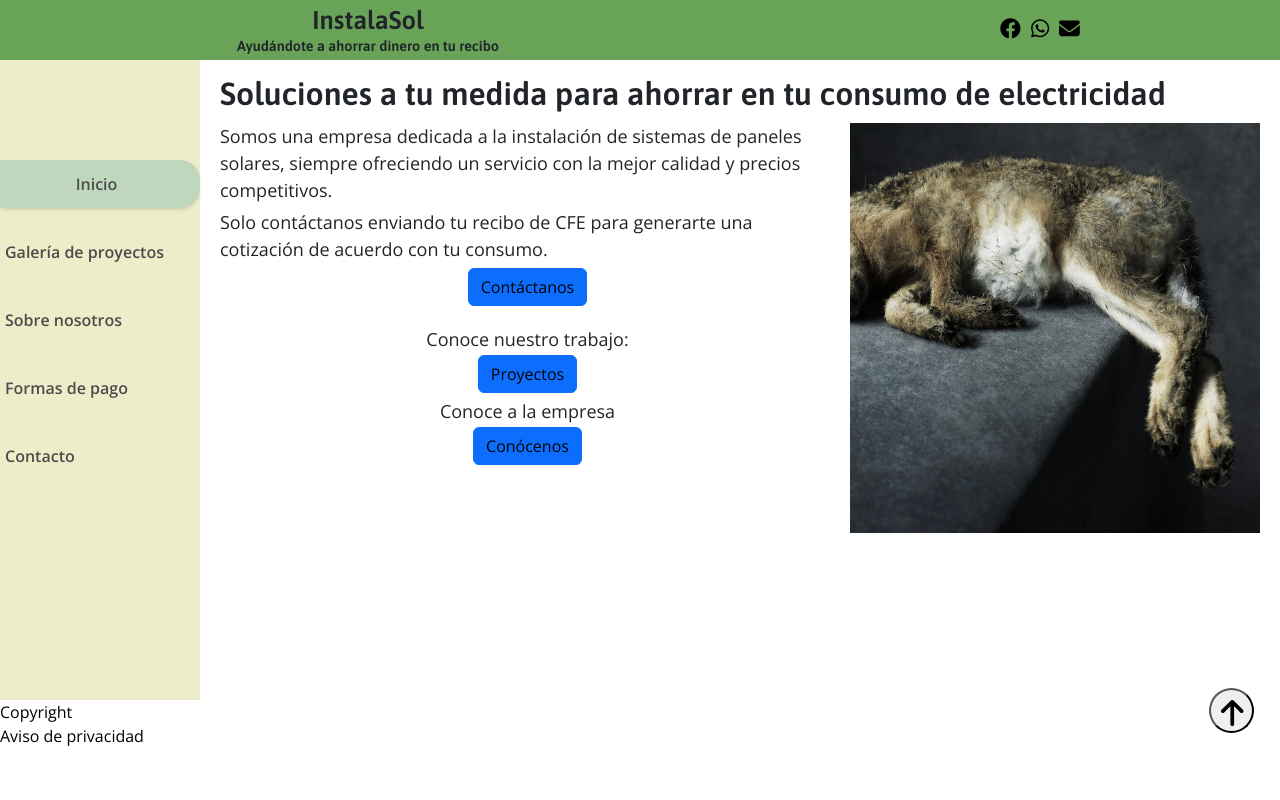
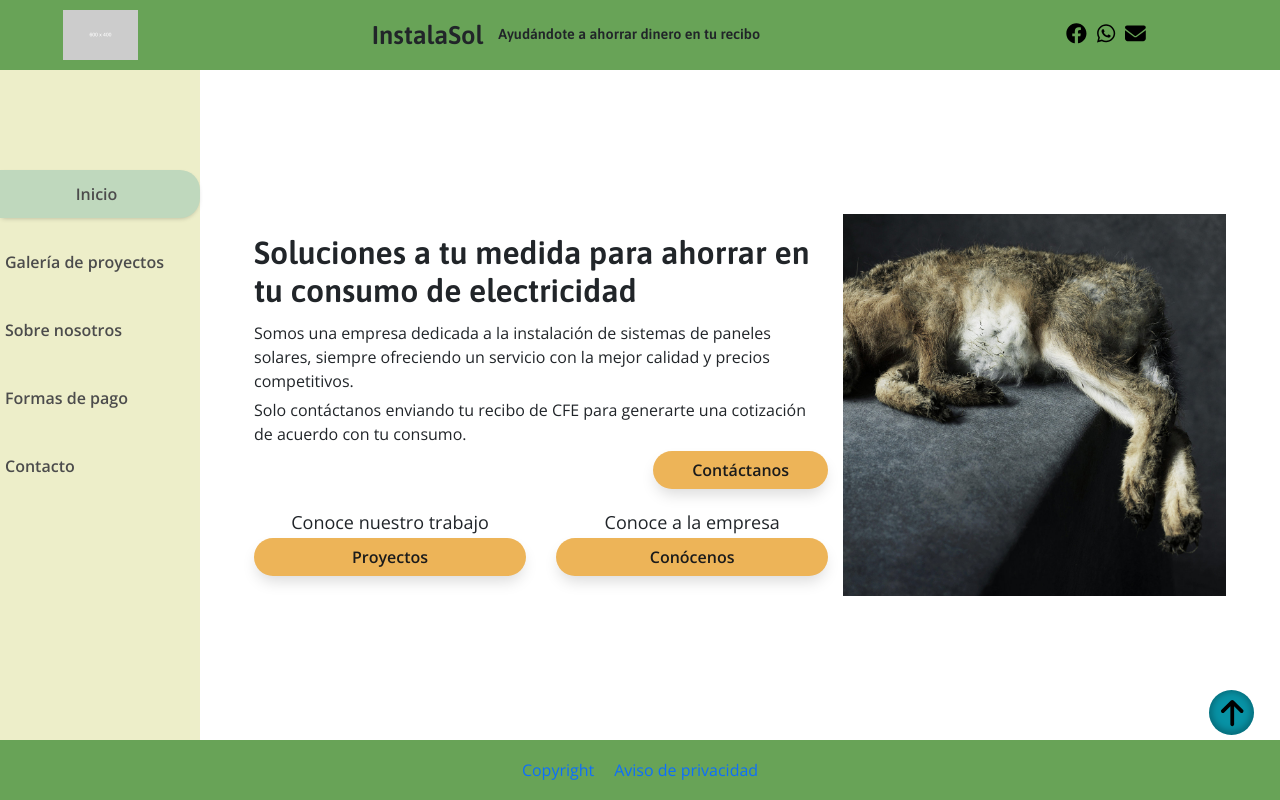
Before and after one commit to bolanos-nava/instalasol, a website: page index.html in a window 1280 px wide. Drawn offline with nearby package versions, Linux system fonts and the light colour scheme; files whose address does not match are found by name.

Commit message:
Adds styles on index for desktop

```diff
--- a/index.html
+++ b/index.html
@@ -63,6 +63,14 @@
         </button>
       </div>
 
+      <div class="header__logo-container mobile-hidden">
+        <img
+          class="header__logo"
+          src="src/assets/images/dummy_600x400.png"
+          alt="InstalaSol logo"
+        />
+      </div>
+
       <div class="header__titles">
         <h1 class="header__title header__title--main">InstalaSol</h1>
         <h3 class="header__title header__title--secondary">
@@ -112,30 +120,30 @@
       <ul class="navibar__list--header">
         <li class="navibar__list-element--header nav-item">
           <span
-            class="navibar__link navibar__link--header active-link"
+            class="navibar__link navibar__link--header active-link btn--rounded"
             aria-current="page"
             >Inicio</span
           >
         </li>
         <li class="navibar__list-element--header nav-item">
-          <a class="navibar__link navibar__link--header" href="#"
+          <a class="navibar__link navibar__link--header btn--rounded" href="#"
             ><span class="navibar__link-text--header">Galería</span></a
           >
         </li>
         <li class="navibar__list-element--header nav-item">
-          <a class="navibar__link navibar__link--header" href="#"
+          <a class="navibar__link navibar__link--header btn--rounded" href="#"
             ><span class="navibar__link-text--header"
               >Historia de la compañía</span
             >
           </a>
         </li>
         <li class="navibar__list-element--header nav-item">
-          <a class="navibar__link navibar__link--header" href="#"
+          <a class="navibar__link navibar__link--header btn--rounded" href="#"
             ><span class="navibar__link-text--header">Contacto</span></a
           >
         </li>
         <li class="navibar__list-element--header nav-item">
-          <a class="navibar__link navibar__link--header" href="#"
+          <a class="navibar__link navibar__link--header btn--rounded" href="#"
             ><span class="navibar__link-text--header"
               >Catálogo de precios</span
             ></a
@@ -172,34 +180,35 @@
           </li>
         </ul>
       </nav>
-
-      <main class="home-main" id="index-main">
+      <div class="centers-children">
+        <main class="home-main" id="indexMain">
           <h2 class="home-main__title">
             Soluciones a tu medida para ahorrar en tu consumo de electricidad
           </h2>
           <div class="home-main__column">
             <div class="home-main__text-column">
               <p>
-              Somos una empresa dedicada a la instalación de sistemas de paneles
-              solares, siempre ofreciendo un servicio con la mejor calidad y
-              precios competitivos.
+                Somos una empresa dedicada a la instalación de sistemas de
+                paneles solares, siempre ofreciendo un servicio con la mejor
+                calidad y precios competitivos.
               </p>
               <p>
                 Solo contáctanos enviando tu recibo de CFE para generarte una
                 cotización de acuerdo con tu consumo.
               </p>
               <a
-              class="home-main__link home-main__link--start btn btn-primary"
+                class="home-main__link btn btn--rounded"
+                id="contactButton"
                 role="button"
                 href="/pages/contact.html"
                 >Contáctanos</a
               >
             </div>
-          <div class="home-main__navigation-buttons">
+            <div class="home-main__shortcut-buttons">
               <div class="home-main__button-text-container">
-              <p>Conoce nuestro trabajo:</p>
+                <p>Conoce nuestro trabajo</p>
                 <a
-                class="home-main__link btn btn-primary"
+                  class="home-main__link btn btn--rounded"
                   role="button"
                   href="/pages/project-gallery.html"
                   >Proyectos</a
@@ -208,7 +217,7 @@
               <div class="home-main__button-text-container">
                 <p>Conoce a la empresa</p>
                 <a
-                class="home-main__link btn btn-primary"
+                  class="home-main__link btn btn--rounded"
                   role="button"
                   href="/pages/about-company.html"
                   >Conócenos</a
@@ -216,26 +225,29 @@
               </div>
             </div>
           </div>
-        <aside class="home-main__aside center-children">
+          <aside class="home-main__aside centers-children">
             <img
               class="home-main__side-img"
               src="src/assets/images/amenra-le-cercle.jpg"
-            alt=""
+              alt="Imagen decorativa"
             />
           </aside>
         </main>
       </div>
+    </div>
 
-    <footer>
-      <button type="button" class="go-up-button">
+    <footer class="footer">
+      <a href="#indexMain" class="go-to-top-button">
         <i class="fa-solid fa-arrow-up"></i>
-      </button>
-      <ul class="horizontal-buttons">
+      </a>
+      <ul class="footer__buttons-container">
         <li>
-          <a href="pages/copyright.html">Copyright</a>
+          <a class="footer__link" href="pages/copyright.html">Copyright</a>
         </li>
         <li>
-          <a href="pages/privacy-notice.html">Aviso de privacidad</a>
+          <a class="footer__link" href="pages/privacy-notice.html"
+            >Aviso de privacidad</a
+          >
         </li>
       </ul>
     </footer>
--- a/src/css/styles.css
+++ b/src/css/styles.css
@@ -1,4 +1,4 @@
-/* START RESETS */
+/* RESETS AND GLOBAL STYLES */
 * {
   font-family: "Open Sans", sans-serif;
   --outer-space: #36413eff;
@@ -13,7 +13,6 @@
   --asparagus: #68a357ff;
   --header-footer-height: 80px;
   --main-container-height: calc(100vb - 2 * var(--header-footer-height));
-
   margin: 0;
   padding: 0;
 }
@@ -48,20 +47,30 @@ a:link,
 a:visited,
 a:hover {
   text-decoration: none;
-  color: black;
+  transition: all 0.2s ease-in-out;
 }
 p {
   margin: 0;
   padding: 0;
 }
-/* END RESETS */
+body {
+  display: flex;
+  flex-flow: column;
+}
 
-/* STYLES FOR HEADER AND FOOTER */
-.header,
-.header > * {
+.mobile-hidden {
+  display: none;
+}
+@media (min-width: 768px) {
+  .mobile-hidden {
+    display: block;
+  }
+}
+/* END RESETS AND GLOBAL STYLES */
+
+/* STYLES FOR HEADER */
+.header {
   display: flex;
-}
-.header {
   width: 100%;
   padding: 5px 0;
   justify-content: space-around;
@@ -70,16 +79,38 @@ p {
   gap: 5%;
   position: relative;
 }
+.header__buttons-container {
+  flex: 1 0 20%;
+  display: flex;
+  justify-content: center;
+  align-items: center;
+}
+.header__logo-container {
+  flex: 0 0 200px;
+  height: 100%;
+  padding: 5px 10px;
+}
+.header__logo {
+  max-height: 50px;
+  width: 100%;
+  object-fit: contain;
+}
 .header__titles {
   flex: 1 0 40%;
+  display: flex;
   flex-flow: column;
   justify-content: center;
   align-items: center;
   gap: 2px;
 }
+@media (min-width: 768px) {
+  .header__titles {
+    flex-flow: row;
+    gap: 15px;
+  }
+}
 .header__title {
   text-align: center;
-  /* white-space: nowrap; */
 }
 .header__title--main {
   font-size: 1.6rem;
@@ -87,43 +118,20 @@ p {
 .header__title--secondary {
   font-size: 0.9rem;
 }
-.header__buttons-container {
-  flex: 1 0 20%;
-  justify-content: center;
-  align-items: center;
-}
 .header__buttons-container--social {
   gap: 10px;
 }
 .header__social-icon {
   font-size: 1.3rem;
+  color: #000000;
 }
+.header,
+.footer {
+  width: 100%;
+}
+/* END STYLES FOR HEADER */
 
-footer {
-  bottom: 0;
-}
-.go-up-button {
-  cursor: pointer;
-  border-radius: 50%;
-  position: fixed;
-  right: 0;
-  left: 98%;
-  transform: translateX(-100%);
-  top: 86vh;
-  --diameter: 45px;
-  width: var(--diameter);
-  height: var(--diameter);
-  font-size: 30px;
-}
-/* END STYLES FOR HEADER AND FOOTER */
-
-/* STYLES FOR CONTAINER OF SIDEBAR */
-.body-container {
-  display: flex;
-  min-height: var(--main-container-height);
-  position: relative;
-}
-
+/* STYLES FOR NAVIGATION BARS -- SIDEBAR AND DROPDOWN NAVBAR */
 .navibar {
   display: none;
   background-color: var(--cream);
@@ -155,6 +163,10 @@ footer {
   .navibar--header {
     display: none;
   }
+}
+.navibar__toggler,
+.navibar__toggler:focus {
+  box-shadow: 0 0 0 0.5px #0000002f;
 }
 .navibar__list {
   display: flex;
@@ -190,7 +202,6 @@ footer {
 }
 .navibar__link--header {
   padding: 5px;
-  border-radius: 20px;
   justify-content: center;
 }
 .navibar__link:hover,
@@ -217,7 +228,7 @@ footer {
   transform: translateX(10px);
 }
 .navibar__link--header:hover > .navibar__link-text--header {
-  transform: translateY(-2px);
+  transform: translateY(-1px);
 }
 .navibar__link.active-link {
   width: 100%;
@@ -225,7 +236,53 @@ footer {
   background-color: var(--tea-green);
   cursor: default;
 }
+/* END STYLING NAVBAR  */
 
+/* CONTAINER FOR SIDEBAR AND MAIN */
+.body-container {
+  flex: 1; /* so the container covers all available space and sends the footer to the bottom */
+  display: flex;
+  min-height: var(--main-container-height);
+  position: relative;
+}
+/* END STYLES FOR CONTAINER OF SIDEBAR AND MAIN */
+
+/* STYLES FOR FOOTER */
+.footer {
+  flex: 0 0 60px; /* footer can't stretch nor shrink, and it will have a fixed size of 60px */
+  background-color: var(--asparagus);
+  display: flex;
+  justify-content: center;
+  align-items: center;
+}
+.go-to-top-button,
+.go-to-top-button:visited {
+  cursor: pointer;
+  display: flex;
+  justify-content: center;
+  align-items: center;
+  background-color: var(--blue-munsell);
+  box-shadow: inset 0px -1px 6px 3.2px rgba(0, 0, 0, 0.25);
+  border-radius: 50%;
+  position: fixed;
+  right: 0;
+  left: 98%;
+  bottom: 65px;
+  transform: translateX(-100%);
+  width: 45px;
+  height: 45px;
+  font-size: 30px;
+  color: #000000;
+}
+.footer__buttons-container {
+  display: flex;
+  justify-content: center;
+  gap: 20px;
+}
+/* END STYLES FOR FOOTER */
+
+
+/* UNUSED */
 .navigation__link:link,
 .navigation__link:visited {
   color: var(--jet);
@@ -257,26 +314,39 @@ footer {
   width: 100%;
   height: 100%;
 }
-/* END STYELS FOR CONTAINER OF SIDEBAR */
+/* UNUSED */
 
-/* STYLING MAIN */
+/* STYLING HOMEPAGE MAIN */
 .home-main {
   display: grid;
   grid-template-areas:
-  "home-main__title home-main__title"
-  "home-main__column home-main__side-img";
-  grid-template-rows: repeat(2,min-content);;
+    "home-main__title  home-main__title"
+    "home-main__column home-main__aside";
+  grid-template-rows: repeat(2, min-content);
   grid-template-columns: 60fr 40fr;
   row-gap: 10px;
   column-gap: 15px;
   align-items: start;
   font-size: 18px;
-  padding: 15px 20px;
+  padding: 20px;
+}
+@media (min-width: 992px) {
+  .home-main {
+    grid-template-areas:
+    "home-main__title  home-main__aside"
+    "home-main__column home-main__aside";
+    padding: 0 5%;
+  }
 }
 .home-main__title {
   grid-area: home-main__title;
-  font-size: 32px;
+  font-size: 2rem;
   width: 100%;
+}
+@media (min-width: 992px) {
+  .home-main__title {
+    align-self: end;
+  }
 }
 .home-main__column {
   grid-area: home-main__column;
@@ -289,11 +359,18 @@ footer {
   display: flex;
   flex-flow: column;
   gap: 5px;
+  font-size: 1rem;
 }
-.home-main__link--start {
+.home-main__link#contactButton {
   align-self: center;
 }
-.home-main__navigation-buttons {
+@media (min-width: 992px) {
+  .home-main__link#contactButton {
+    width: 175px;
+    align-self: flex-end;
+  }
+}
+.home-main__shortcut-buttons {
   width: 100%;
   display: flex;
   flex-flow: column;
@@ -301,17 +378,28 @@ footer {
   align-items: center;
   gap: 5px;
 }
+@media (min-width: 992px) {
+  .home-main__shortcut-buttons {
+    flex-flow: row;
+    justify-content: space-between;
+    gap: 30px;
+  }
+}
 .home-main__button-text-container {
+  width: 100%;
   display: flex;
   flex: 50%;
   flex-flow: column;
   align-items: center;
   gap: 2px;
 }
-
+@media (min-width: 992px) {
+  .home-main__button-text-container {
+  }
+}
 
 .home-main__aside {
-  grid-area: home-main__side-img;
+  grid-area: home-main__aside;
   height: 100%;
 }
 .home-main__side-img {
@@ -319,9 +407,18 @@ footer {
   height: 100%;
   object-fit: cover;
 }
-.home-main__link {
-  width: initial;
+.home-main__link:link,
+.home-main__link:visited {
+  width: 100%;
+  color: #1b1b1b;
+  font-weight: 600;
+  background-color: var(--hunyadi-yellow);
 }
+.home-main__link:hover {
+  color: #c5c0c0;
+  background-color: var(--asparagus);
+}
+/* END STYLES FOR HOMEPAGE MAIN */
 
 /* STYLING MAINS IN INDEX AND THE OTHER SECTIONS */
 /* #index-main > .text-button-container > p,
@@ -436,8 +533,15 @@ footer {
   font-size: 10px;
 }
 
-.center-children {
+/* GLOBAL UTILITY STYLES AND SOME BOOTSTRAP OVERRIDES */
+.centers-children {
   display: flex;
   justify-content: center;
   align-items: center;
 }
+.btn {
+  box-shadow: 0px 8px 15px -3px rgba(0, 0, 0, 0.15);
+}
+.btn--rounded {
+  border-radius: 20px;
+}
```
Lines whose indentation alone changed are shown as unchanged.
